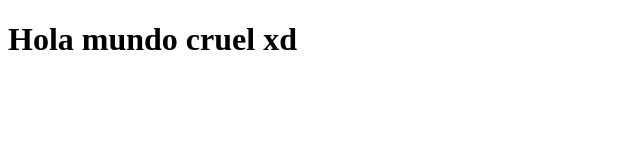
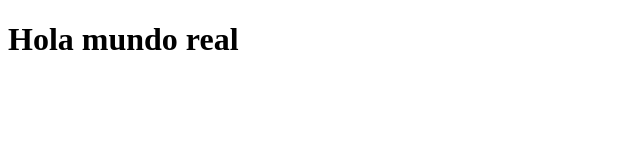
Before and after one commit to Marcelo-Crisostomo/GitHubActions, a plain HTML site: page index.html in a window 1280 px wide. Shown: the whole page, without its empty margins (0-640 px from the left). Drawn offline with Linux system fonts and the light colour scheme.

Commit message:
Hola mundo real

```diff
--- a/index.html
+++ b/index.html
@@ -6,6 +6,6 @@
     <title>Document</title>
 </head>
 <body>
-    <h1>Hola mundo cruel xd</h1>
+    <h1>Hola mundo real</h1>
 </body>
 </html>
```
